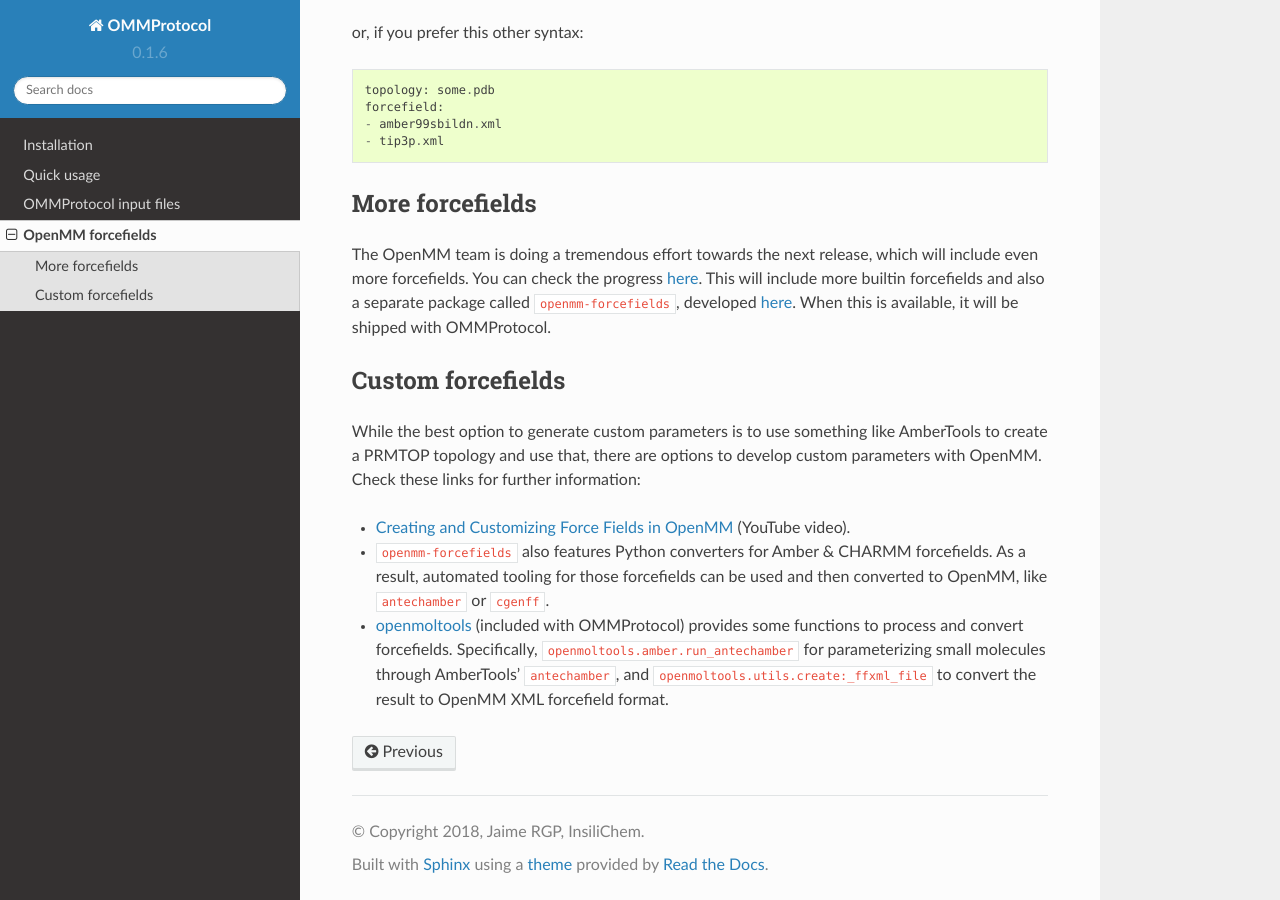
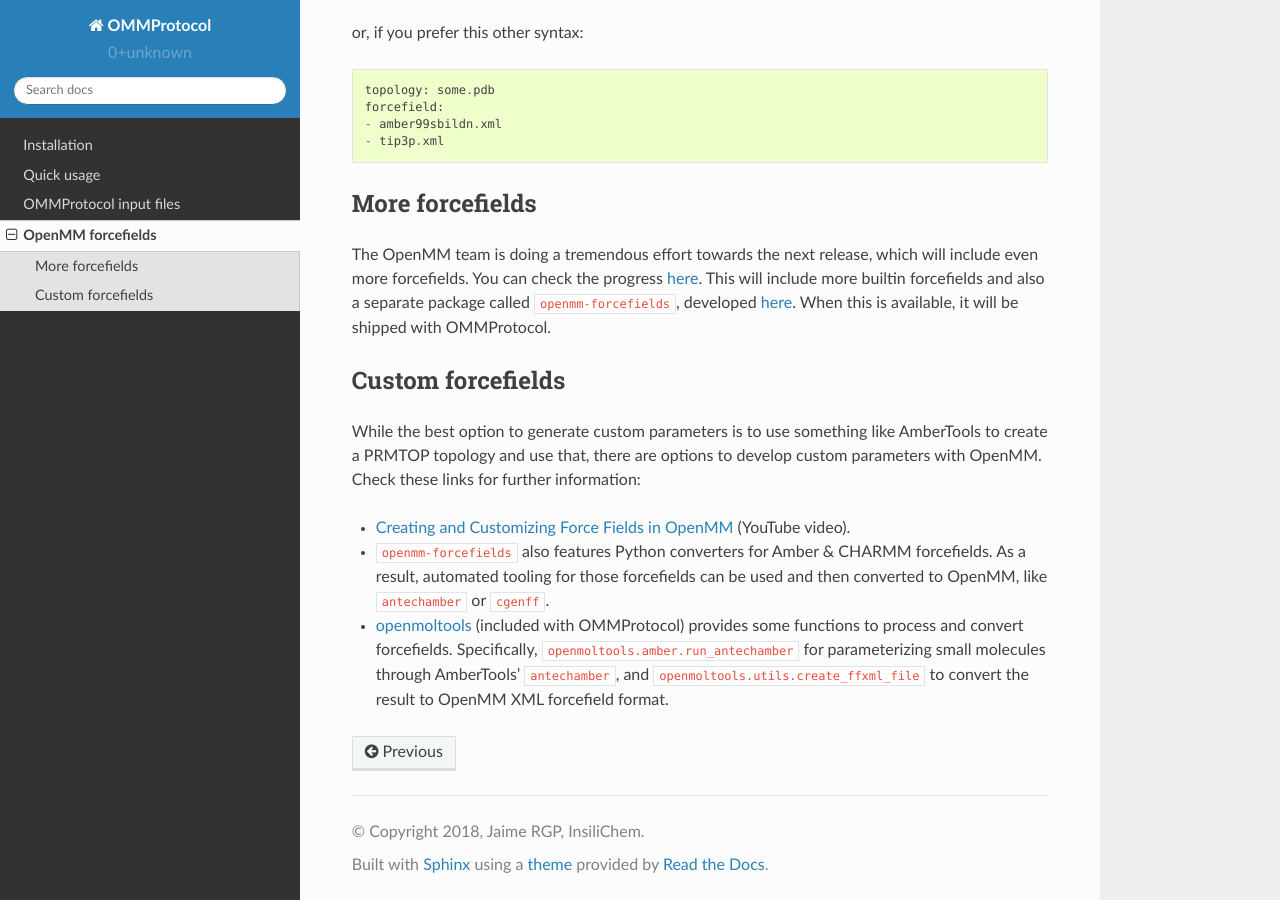
Before and after one commit to insilichem/ommprotocol, a Sphinx documentation site: the page built from docs/forcefields.rst, in a window 1280 px wide and 900 px high, scrolled down 1402 px. Built offline with Sphinx 7.4.7 and the Read the Docs theme 2.0.0, drawn with Linux system fonts in a browser that asks for light colours.

Commit message:
Docs: add automatic version [ci skip]

```diff
--- a/docs/conf.py
+++ b/docs/conf.py
@@ -57,9 +57,10 @@ author = 'Jaime RGP, InsiliChem'
 # built documents.
 #
 # The short X.Y version.
-version = '0.1.6'
+from ommprotocol import __version__
+version = __version__
 # The full version, including alpha/beta/rc tags.
-release = '0.1.6'
+release = __version__
 
 # The language for content autogenerated by Sphinx. Refer to documentation
 # for a list of supported languages.
--- a/docs/forcefields.rst
+++ b/docs/forcefields.rst
@@ -92,4 +92,4 @@ While the best option to generate custom parameters is to use something like Amb
 
 - `Creating and Customizing Force Fields in OpenMM <https://www.youtube.com/watch?v=xap418xVjNI>`_ (YouTube video).
 - ``openmm-forcefields`` also features Python converters for Amber & CHARMM forcefields. As a result, automated tooling for those forcefields can be used and then converted to OpenMM, like ``antechamber`` or ``cgenff``.
-- `openmoltools <https://github.com/choderalab/openmoltools>`_ (included with OMMProtocol) provides some functions to process and convert forcefields. Specifically, ``openmoltools.amber.run_antechamber`` for parameterizing small molecules through AmberTools' ``antechamber``, and ``openmoltools.utils.create:_ffxml_file`` to convert the result to OpenMM XML forcefield format.
+- `openmoltools <https://github.com/choderalab/openmoltools>`_ (included with OMMProtocol) provides some functions to process and convert forcefields. Specifically, ``openmoltools.amber.run_antechamber`` for parameterizing small molecules through AmberTools' ``antechamber``, and ``openmoltools.utils.create_ffxml_file`` to convert the result to OpenMM XML forcefield format.
```
